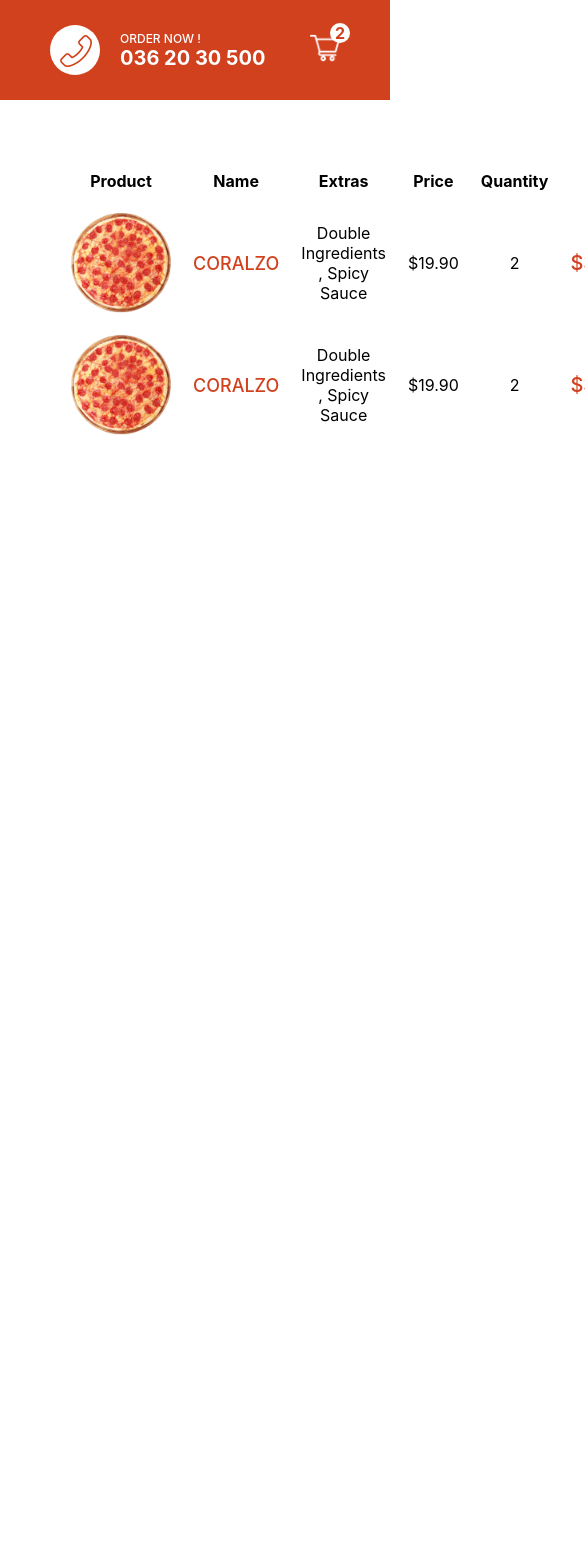
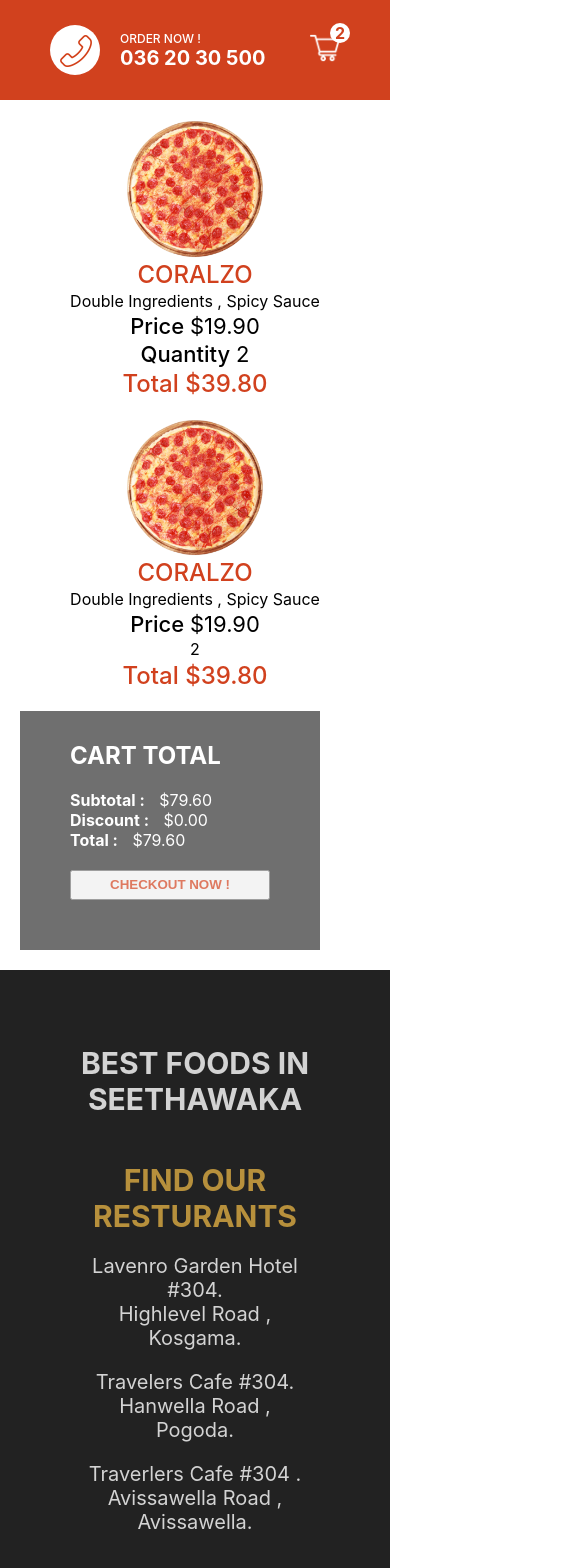
Before and after one commit to Sandamalt/onlinefoodorder_web, a Next.js app: page /cart in a window 390 px wide. Shown: the top 1568 px of the page, 585 px wide, since content can reach past the window. Before the commit the page ends 844 px from the top, so only its background shows below. Built offline with nearby package versions, Linux system fonts and the light colour scheme.

Commit message:
Complete FrontENd , Resposive(480px) done , commit

```diff
--- a/components/Layout.js
+++ b/components/Layout.js
@@ -7,7 +7,7 @@
         <>
                 <Navbar />
                 { children }
-               {/* <Footer /> */}
+                <Footer />
         </>
     );
 };
--- a/pages/cart.jsx
+++ b/pages/cart.jsx
@@ -8,7 +8,7 @@
         <div className={styles.container}>
             <div className={styles.left}>
                 <table className={styles.table}> <tbody>
-                    <tr className={styles.tr}>
+                    <tr className={styles.trTitle}>
                         <th>Product</th>
                         <th>Name</th>
                         <th>Extras</th>
@@ -16,7 +16,7 @@
                         <th>Quantity</th>
                         <th>Total</th>
                     </tr>
-                    <tr>
+                    <tr className={styles.tr}>
                         <td>
                             <div className={styles.imgContainer}>
                                 <Image src="/img/pizza.png" layout="fill" alt="" objectFit="cover" />
@@ -38,7 +38,7 @@
                             <span className={styles.total}>$39.80</span>
                         </td>
                     </tr>
-                    <tr>
+                    <tr className={styles.tr}>
                         <td>
                             <div className={styles.imgContainer}>
                                 <Image src="/img/pizza.png" layout="fill" alt="" objectFit="cover" />
--- a/pages/orders/[id].jsx
+++ b/pages/orders/[id].jsx
@@ -20,13 +20,13 @@
             <div className={styles.row}>
             <div>
             <table className={styles.table}> <tbody>
-                    <tr className={styles.tr}>
+                    <tr className={styles.trTitle}>
                         <th>Order ID</th>
                         <th>Customer</th>
                         <th>Address</th>
                         <th>Total</th>
                     </tr>
-                    <tr>
+                    <tr className={styles.tr}>
 
                         <td>
                             <span className={styles.id}> 123456789</span>
--- a/styles/Cart.module.css
+++ b/styles/Cart.module.css
@@ -65,3 +65,62 @@
     margin-top: 20px;
 
 }
+
+@media screen and (max-width: 480px) {
+    .container{
+        flex-direction: column;
+        padding: 20px;
+
+    }
+
+    .table{
+        display: flex;
+        flex-direction: column;
+        align-items: center;
+        justify-content: center;
+    }
+
+    .trTitle{
+        display: none;
+    }
+
+    .tr{
+        display: flex;
+        flex-direction: column;
+        align-items: center;
+        justify-content: center;
+        margin-bottom: 20px;
+    }
+
+    .imgContainer{
+        width: 35vw;
+        height: 35vw;
+    }
+
+    .name , .total{
+        font-size: 24px;
+    }
+
+    .extras , .price , .quantity{
+        font-size: 22px;
+    }
+
+    .price::before{
+        content:  " Price " ;
+        font-weight: 500;
+    }
+
+    .quantity::before{
+        content:  " Quantity " ;
+        font-weight: 500;
+    }
+
+    .total::before{
+        content:  " Total " ;
+        font-weight: 500;
+    }
+
+    .wrapper{
+        width: 100%;
+    }
+}
--- a/styles/Footer.module.css
+++ b/styles/Footer.module.css
@@ -35,3 +35,25 @@
      color: rgb(211, 211, 211);
      font-size: 30px;
 }
+
+@media screen and (max-width: 480px) {
+     .container{
+          height: auto;
+          text-align: center;
+     }
+
+     .item:first-child {
+          display: none;
+
+
+     }
+     .item{
+          flex-direction: column;
+     }
+
+     .title{font-size: 30px;}
+}
+
+.text{
+     font-size: 20px;
+}
--- a/styles/Order.module.css
+++ b/styles/Order.module.css
@@ -88,3 +88,58 @@
     margin-top: 20px;
     cursor: not-allowed;
 }
+
+@media screen and (max-width:480px) {
+
+    .container{
+        flex-direction: column;
+
+    }
+
+    .trTitle{
+        display: none;
+    }
+    .tr{
+        display: flex;
+        flex-direction: column;
+
+        justify-content: center;
+        font-size: 20px;
+
+    }
+
+    .id::before{
+         content: " Order ID : ";
+         font-weight: 500;
+    }
+
+    .name::before{
+        content: " Customer : ";
+        font-weight: 500;
+   }
+
+   .address::before{
+    content: " Address : ";
+    font-weight: 500;
+}
+
+.total::before{
+    content: " Total : ";
+    font-weight: 500;
+}
+
+.row:last-child{
+    width: 100%;
+    flex-direction: column;
+    align-items: center;
+    justify-self: center
+}
+
+.done , .undone, .inProgress {
+    margin-bottom: 30px;
+}
+
+.wrapper{
+    width: 100%;
+}
+}
--- a/styles/Product.module.css
+++ b/styles/Product.module.css
@@ -106,5 +106,51 @@
         font-size: 18px;
 
 
+    }
 
+    @media screen and (max-width: 480px) {
+        .container{
+            height: auto;
+            text-align: center;
+            flex-direction: column;
+
+        }
+
+        .imgContainer{
+            width: 70vw;
+            height: 70vw;
+        }
+
+        .title{
+            margin: 5px;
+        }
+
+        .sizes{
+            width: 100%;
+            padding: 0 20px;
+        }
+
+        .ingredients{
+            flex-direction: column;
+
+        }
+
+        .option{
+            margin: 10px;
+            font-size: 18px;
+        }
+
+        .checkbox{
+            width: 25px;
+            height: 25px;
+        }
+
+        .quantity,
+        .button{
+            height: 50px;
+            padding: 10px 20px;
+
+
+
+        }
     }
```
